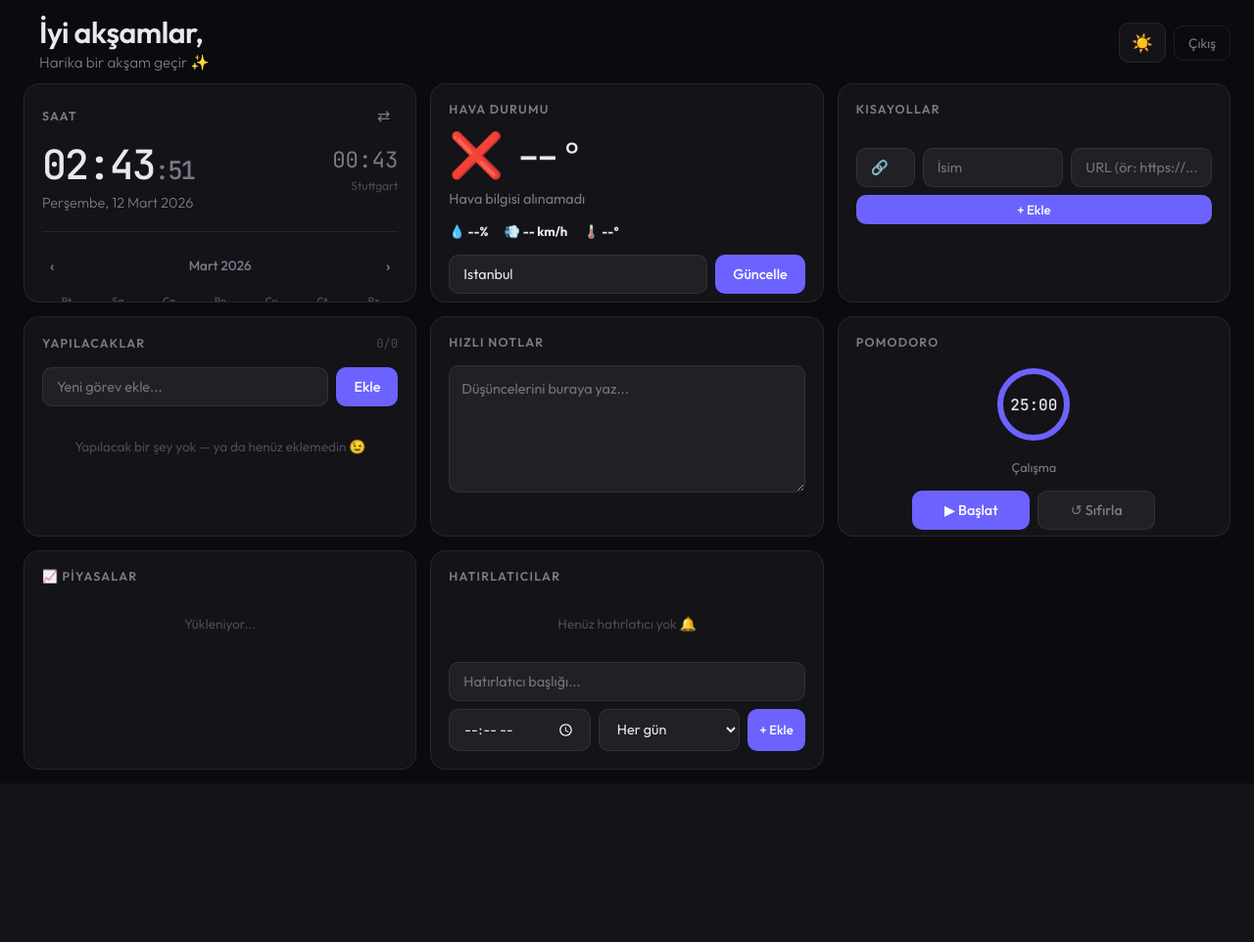
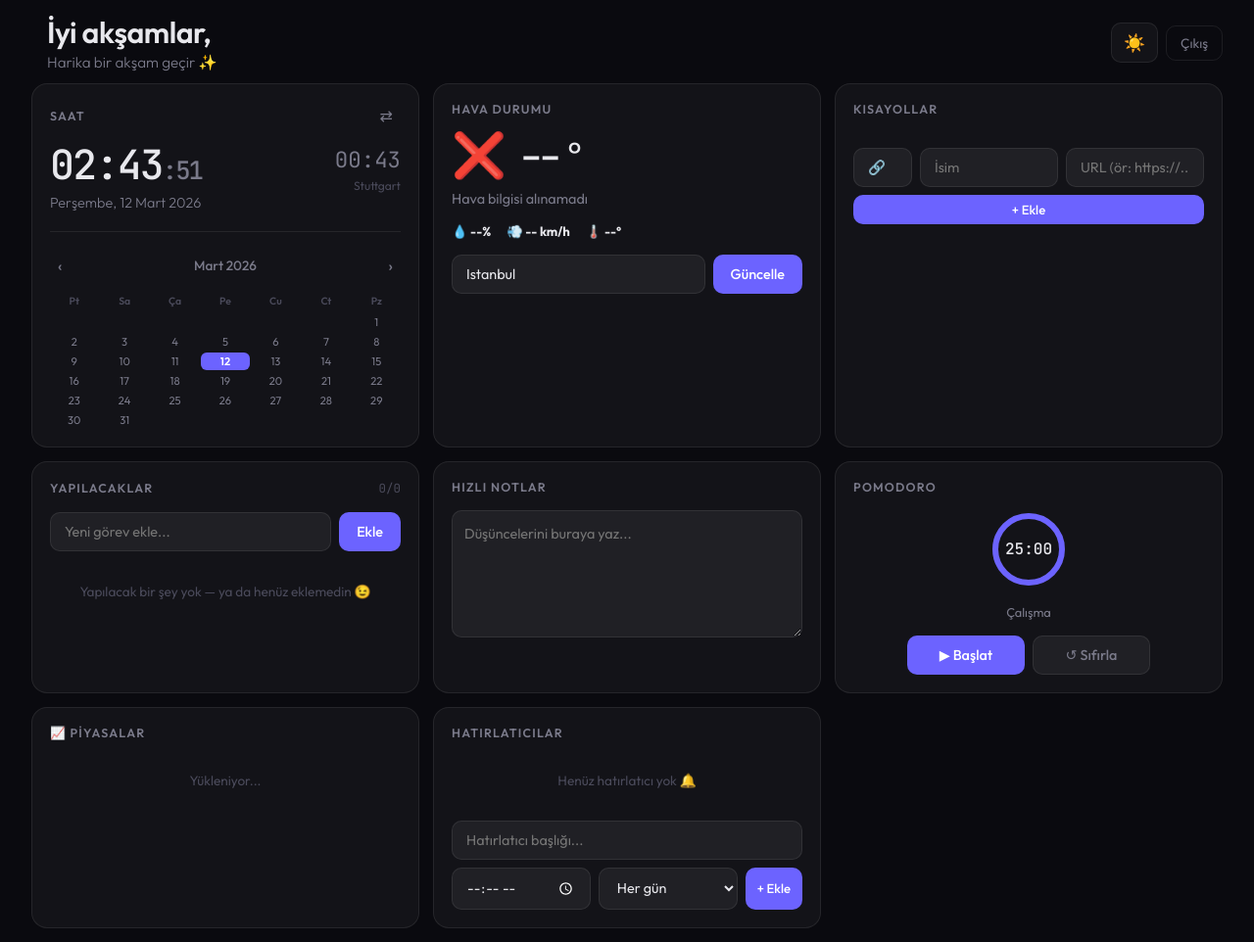
Before and after one commit to I-Twirn-I/dashboard, a Flask app: template templates/index.html in a window 1280 px wide. Shown: the whole page at 98% size. Before the commit the page ends 786 px from the top, so only its background shows below. Run offline with Flask 3, Linux system fonts and the light colour scheme; the template is opened without the code that fills it, so the values that code supplies are empty; some libraries are stand-ins or nearby versions.

Commit message:
fix: 100vh kaldırıldı, container genişletildi (1600px), kartlar rahat nefes alıyor

```diff
--- a/templates/index.html
+++ b/templates/index.html
@@ -61,26 +61,18 @@
 
         * { box-sizing: border-box; margin: 0; padding: 0; }
 
-        html, body {
-            height: 100%;
-            overflow: hidden;
-        }
-
         body {
             font-family: var(--font-main);
             background: var(--bg-primary);
             color: var(--text-primary);
+            min-height: 100vh;
             transition: background var(--transition), color var(--transition);
         }
 
         .container {
-            max-width: 1280px;
+            max-width: 1600px;
             margin: 0 auto;
-            padding: 14px 24px;
-            height: 100vh;
-            display: flex;
-            flex-direction: column;
-            overflow: hidden;
+            padding: 14px 32px;
         }
 
         /* ── Header ── */
@@ -91,7 +83,6 @@
             margin-bottom: 12px;
             flex-wrap: wrap;
             gap: 10px;
-            flex-shrink: 0;
         }
 
         .greeting h1 { font-size: 1.9rem; font-weight: 600; letter-spacing: -0.5px; margin-bottom: 2px; }
@@ -129,11 +120,7 @@
         .grid {
             display: grid;
             grid-template-columns: repeat(3, 1fr);
-            grid-auto-rows: 1fr;
             gap: 14px;
-            flex: 1;
-            min-height: 0;
-            overflow: hidden;
         }
 
         /* ── Card base ── */
@@ -145,9 +132,6 @@
             transition: border-color var(--transition), background var(--transition), box-shadow var(--transition);
             position: relative;
             overflow: hidden;
-            min-height: 0;
-            display: flex;
-            flex-direction: column;
         }
         .card:hover { border-color: var(--border-hover); background: var(--bg-card-hover); }
 
```
